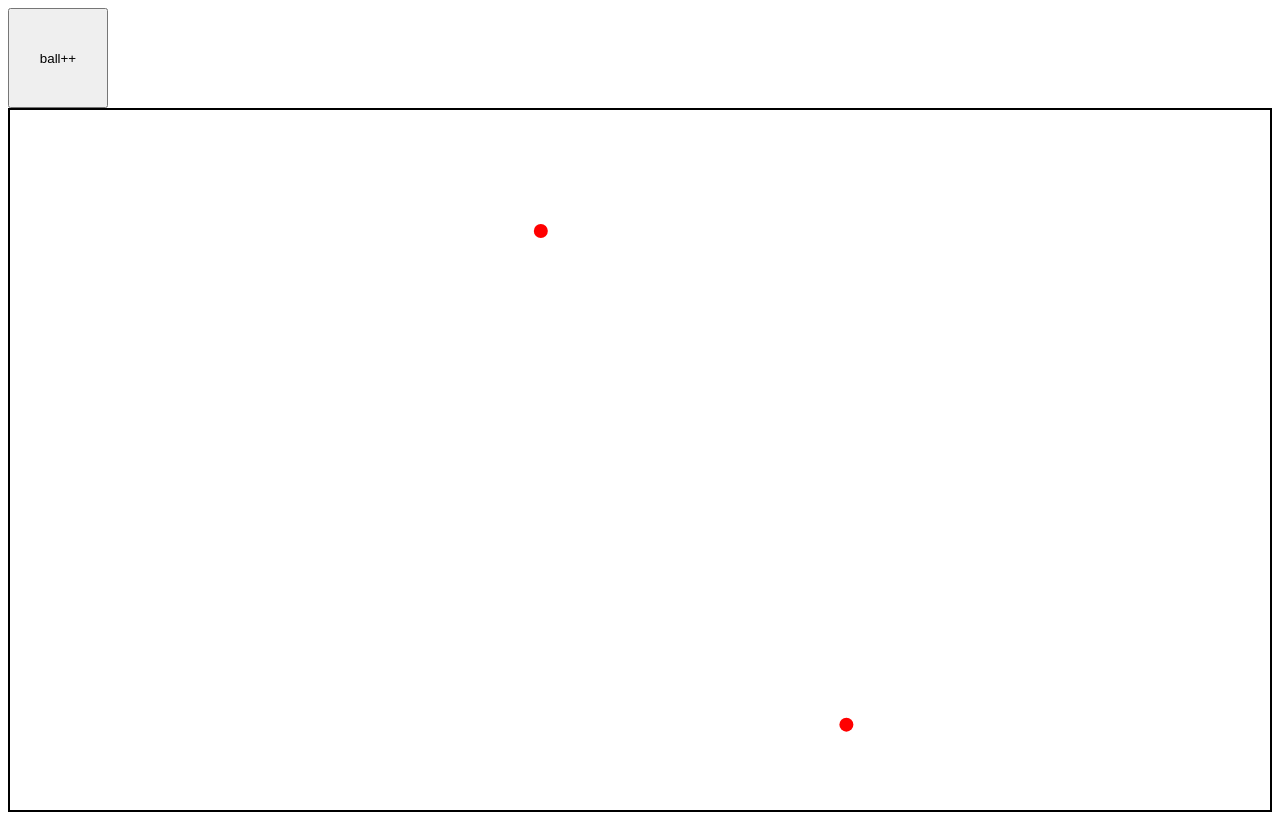
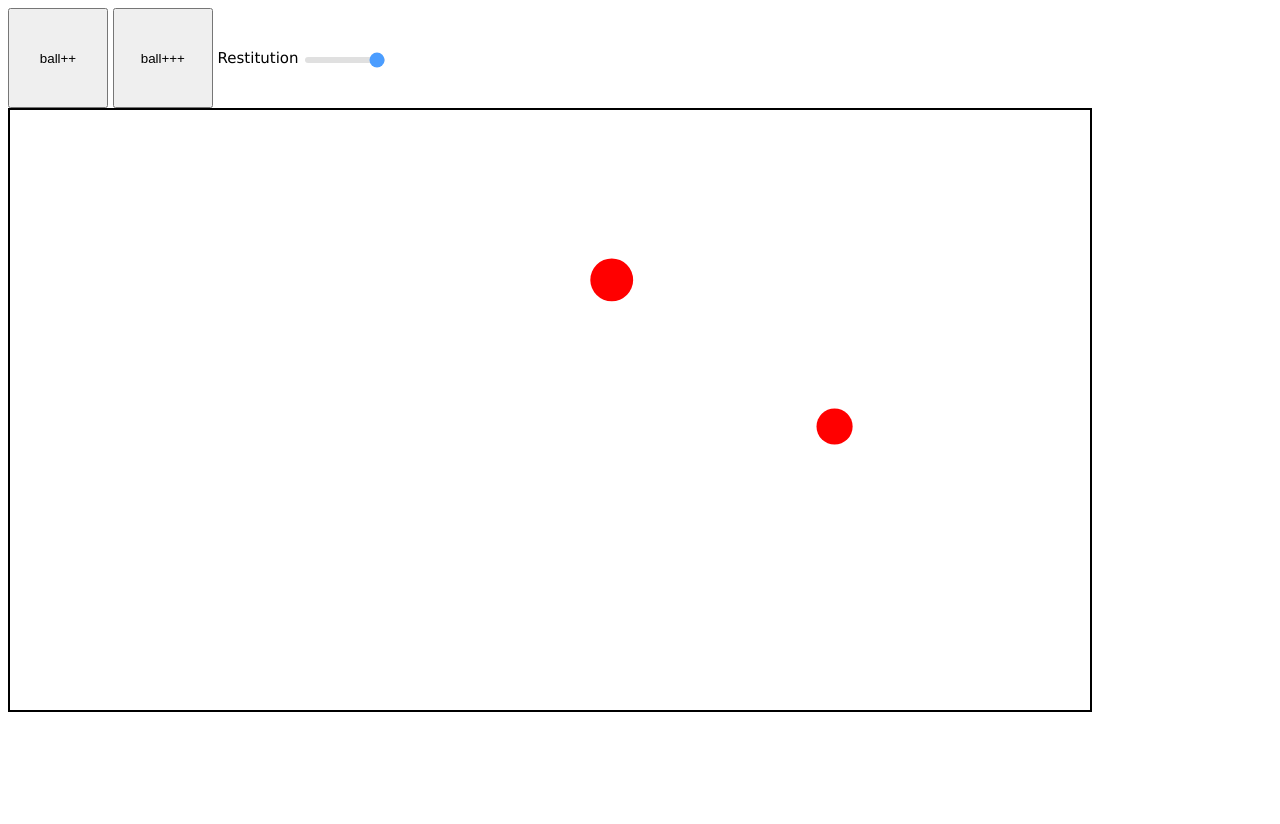
Before and after one commit to belov-aleksey/ball_simulation, a plain HTML site: page index.html in a window 1280 px wide. Both pictures are taken after a click on the button "ball++". After the commit the page ends 800 px from the top, so only its background shows below. Drawn offline with Linux system fonts and the light colour scheme.

Commit message:
add classes, collisions

```diff
--- a/index.html
+++ b/index.html
@@ -10,8 +10,38 @@ Credits: https://github.com/matthias-research/pages/blob/master/tenMinutePhysics
 </head>
 
 <body>
-    <div><button onclick="add_ball()"  style="width: 100px; height: 100px;">ball++</button></div>
-    <canvas id="myCanvas" style="border:2px solid"></canvas>
-<script src="src.js"></script>
+    <style>
+        body {
+            font-family: verdana;
+            font-size: 15px;
+        }
+        .button {
+            background-color: #606060;
+            border: none;
+            color: white;
+            padding: 10px 32px;
+            font-size: 16px;
+            margin: 4px 2px;
+            cursor: pointer;
+        }
+        .slider {
+            -webkit-appearance: none;
+            width: 80px;
+            height: 6px;
+            border-radius: 5px;
+            background: #d3d3d3;
+            outline: none;
+            opacity: 0.7;
+            -webkit-transition: .2s;
+            transition: opacity .2s;
+        }
+    </style>
+    <button id="add_ball_button" style="width: 100px; height: 100px;">ball++</button>
+    <button id="add_balls_button" style="width: 100px; height: 100px;">ball+++</button>
+	Restitution <input type = "range" min = "0" max = "10" value = "10" id = "restitutionSlider" class = "slider">
+	<br>
+	<canvas id="myCanvas" style="border:2px solid"></canvas>
+<script type="module" src="src/src.js"></script>
+
 </body>
 </html>
--- a/src.js
+++ /dev/null
@@ -1,94 +0,0 @@
-	// canvas setup -------------------------------------------------------
-
-	var canvas = document.getElementById("myCanvas");
-	var c = canvas.getContext("2d");
-
-	canvas.width = window.innerWidth - 20;
-	canvas.height = window.innerHeight - 100;
-
-	var simMinWidth = 20.0;
-	var cScale = Math.min(canvas.width, canvas.height) / simMinWidth;
-	var simWidth = canvas.width / cScale;
-	var simHeight = canvas.height / cScale;
-
-	function cX(pos) {
-		return pos.x * cScale;
-	}
-
-	function cY(pos) {
-		return canvas.height - pos.y * cScale;
-	}
-
-	// scene -------------------------------------------------------
-
-	var F_gravity = { x: 0.0, y: -10.0};
-	var timeStep = 1.0 / 60.0;
-
-	var ball = generate_ball();
-  var balls = [ball];
-
-  function generate_ball(){
-    return {
-      radius : 0.2,
-      pos : {x : Math.random() * simWidth, y : Math.random() * simHeight},
-      vel : {x : Math.random()*10.0, y : Math.random()*15.0}
-    }
-  }
-
-  add_ball = () => {
-      balls.push(generate_ball());
-  }
-
-	// drawing -------------------------------------------------------
-
-	function draw(ball) {
-      c.fillStyle = "#FF0000";
-
-      c.beginPath();
-      c.arc(
-        cX(ball.pos), cY(ball.pos), cScale * ball.radius, 0.0, 2.0 * Math.PI);
-      c.closePath();
-      c.fill();
-	}
-
-	// simulation ----------------------------------------------------
-
-  function simulate(ball){
-    ball.vel.x = ball.vel.x + F_gravity.x * timeStep;
-    ball.vel.y = ball.vel.y + F_gravity.y * timeStep;
-
-    ball.pos.x = ball.pos.x + ball.vel.x * timeStep;
-    ball.pos.y = ball.pos.y + ball.vel.y * timeStep;
-
-    if (ball.pos.x > simWidth){
-      ball.pos.x = simWidth;
-      ball.vel.x = -ball.vel.x;
-    }
-
-    if (ball.pos.y < 0){
-      ball.pos.y = 0;
-      ball.vel.y = -ball.vel.y;
-    }
-
-    if (ball.pos.x < 0){
-      ball.pos.x = 0;
-      ball.vel.x = -ball.vel.x;
-    }
-
-    if (ball.pos.y > simHeight){
-      ball.pos.y = simHeight;
-      ball.vel.y = -ball.vel.y;
-    }
-  }
-	// make browser to call us repeatedly -----------------------------------
-
-	function update() {
-    c.clearRect(0, 0, canvas.width, canvas.height);
-    for (let ball of balls){
-      simulate(ball);
-      draw(ball);
-    }
-		requestAnimationFrame(update);
-	}
-
-	update(balls);
--- /dev/null
+++ b/src/src.js
@@ -0,0 +1,159 @@
+	import {Vector2} from './vectors.js';
+
+  // canvas setup -------------------------------------------------------
+
+	var canvas = document.getElementById("myCanvas");
+	var c = canvas.getContext("2d");
+
+	canvas.width = window.innerWidth - 200;
+	canvas.height = window.innerHeight - 200;
+
+	var simMinWidth = 20.0;
+	var cScale = Math.min(canvas.width, canvas.height) / simMinWidth;
+	var simWidth = canvas.width / cScale;
+	var simHeight = canvas.height / cScale;
+  var restitution = 0.9;
+
+	function cX(pos) {
+		return pos.x * cScale;
+	}
+
+	function cY(pos) {
+		return canvas.height - pos.y * cScale;
+	}
+
+	// ball -------------------------------------------------------
+
+  class Ball {
+    constructor(raduis = 0.2, mass=0.1) {
+      this.mass = mass;
+      this.radius = 0.5 + Math.random() * 0.3;
+      this.pos = new Vector2(Math.random() * simWidth, Math.random() * simHeight);
+      this.vel = new Vector2(Math.random()*10.0, Math.random()*15.0);
+    }
+
+    simulate() {
+      this.vel.add(F_gravity, timeStep);
+      this.pos.add(this.vel, timeStep)
+    }
+  }
+
+  // scene -------------------------------------------------------
+
+  var F_gravity = new Vector2(0.0, -10.0);
+	var timeStep = 1.0 / 60.0;
+
+	var ball = new Ball();
+  var balls = [ball];
+
+  var vec = new Vector2(1,1);
+  vec.x=2;
+  console.log(vec)
+
+  document.getElementById('add_ball_button').addEventListener(
+      'click',
+      () => {
+      balls.push(new Ball());
+    }
+  )
+
+  document.getElementById('add_balls_button').addEventListener(
+      'click',
+      () => {
+        for (let i = 0; i < 20; i++){
+          balls.push(new Ball());
+        }
+    }
+  )
+
+	document.getElementById("restitutionSlider").oninput = function() {
+    restitution = this.value/10;
+	}
+
+  // collisions
+
+  function handleWallCollisions(ball) {
+      if (ball.pos.x > simWidth){
+        ball.pos.x = simWidth;
+        ball.vel.x = -ball.vel.x;
+      }
+
+      if (ball.pos.y < 0){
+        ball.pos.y = 0;
+        ball.vel.y = -ball.vel.y;
+      }
+
+      if (ball.pos.x < 0){
+        ball.pos.x = 0;
+        ball.vel.x = -ball.vel.x;
+      }
+
+      if (ball.pos.y > simHeight){
+        ball.pos.y = simHeight;
+        ball.vel.y = -ball.vel.y;
+      }
+  }
+
+	function handleBallCollision(ball1, ball2, restitution)
+	{
+		var dir = new Vector2();
+		dir.subtractVectors(ball2.pos, ball1.pos);
+		var d = dir.length();
+		if (d == 0.0 || d > ball1.radius + ball2.radius)
+			return;
+
+		dir.scale(1.0 / d);
+
+		var corr = (ball1.radius + ball2.radius - d) / 2.0;
+		ball1.pos.add(dir, -corr);
+		ball2.pos.add(dir, corr);
+
+		var v1 = ball1.vel.dot(dir);
+		var v2 = ball2.vel.dot(dir);
+
+		var m1 = ball1.mass;
+		var m2 = ball2.mass;
+
+		var newV1 = (m1 * v1 + m2 * v2 - m2 * (v1 - v2) * restitution) / (m1 + m2);
+		var newV2 = (m1 * v1 + m2 * v2 - m1 * (v2 - v1) * restitution) / (m1 + m2);
+
+		ball1.vel.add(dir, newV1 - v1);
+		ball2.vel.add(dir, newV2 - v2);
+	}
+
+	// drawing -------------------------------------------------------
+
+	function draw(ball) {
+    c.clearRect(0, 0, canvas.width, canvas.height);
+    for (let ball of balls){
+      c.fillStyle = "#FF0000";
+
+      c.beginPath();
+      c.arc(
+        cX(ball.pos), cY(ball.pos), cScale * ball.radius, 0.0, 2.0 * Math.PI);
+      c.closePath();
+      c.fill();
+    }
+	}
+
+	// simulation ----------------------------------------------------
+
+  function simulate(){
+    for (let i = 0; i < balls.length;  i++){
+      balls[i].simulate()
+
+      for (let j = i+1; j < balls.length; j++) {
+        handleBallCollision(balls[i], balls[j], restitution)
+      }
+      handleWallCollisions(balls[i])
+    }
+  }
+	// make browser to call us repeatedly -----------------------------------
+
+	function update() {
+    simulate();
+    draw();
+    requestAnimationFrame(update);
+	}
+
+	update();
--- /dev/null
+++ b/src/vectors.js
@@ -0,0 +1,53 @@
+	// vector math -------------------------------------------------------
+
+	export class Vector2 {
+		constructor(x = 0.0, y = 0.0) {
+			this.x = x;
+			this.y = y;
+		}
+
+		set(v) {
+			this.x = v.x; this.y = v.y;
+		}
+
+		clone() {
+			return new Vector2(this.x, this.y);
+		}
+
+		add(v, s = 1.0) {
+			this.x += v.x * s;
+			this.y += v.y * s;
+			return this;
+		}
+
+		addVectors(a, b) {
+			this.x = a.x + b.x;
+			this.y = a.y + b.y;
+			return this;
+		}
+
+		subtract(v, s = 1.0) {
+			this.x -= v.x * s;
+			this.y -= v.y * s;
+			return this;
+		}
+
+		subtractVectors(a, b) {
+			this.x = a.x - b.x;
+			this.y = a.y - b.y;
+			return this;
+		}
+
+		length() {
+			return Math.sqrt(this.x * this.x + this.y * this.y);
+		}
+
+		scale(s) {
+			this.x *= s;
+			this.y *= s;
+		}
+
+		dot(v) {
+			return this.x * v.x + this.y * v.y;
+		}
+	}
```
